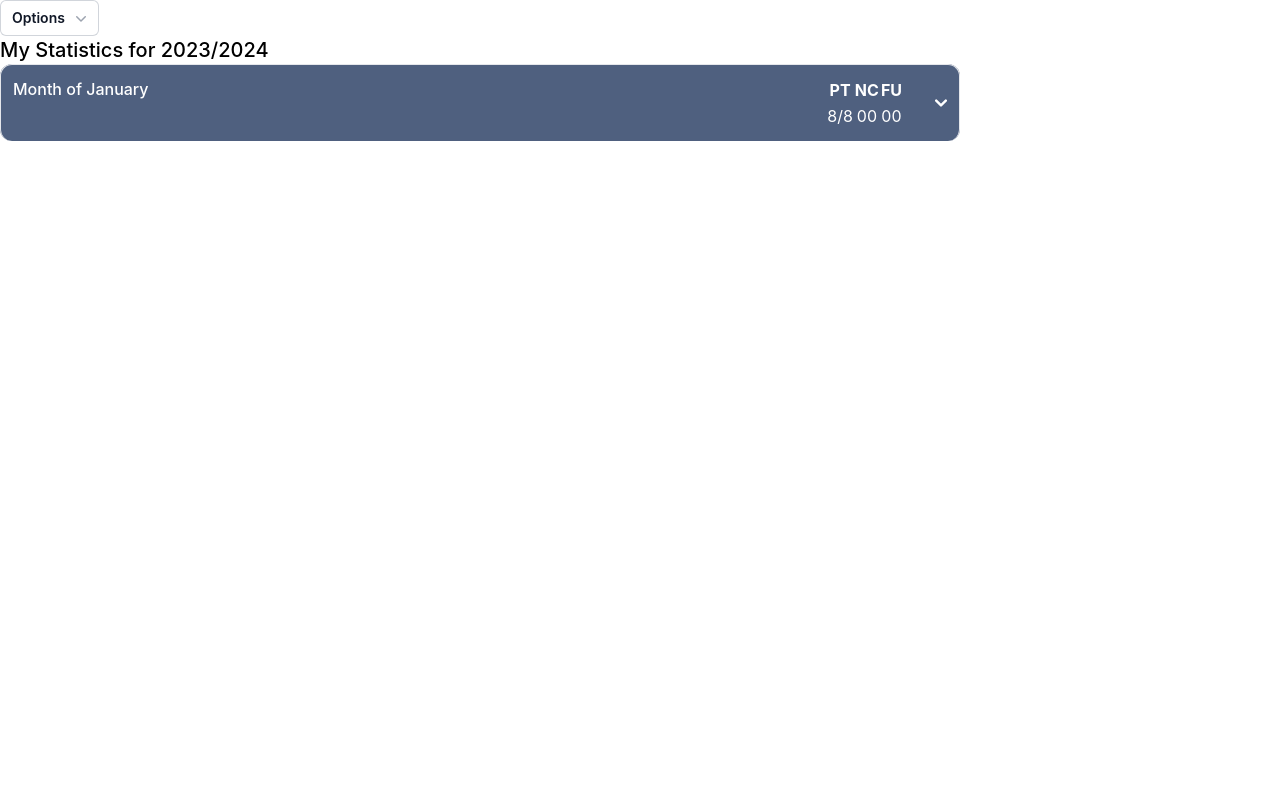
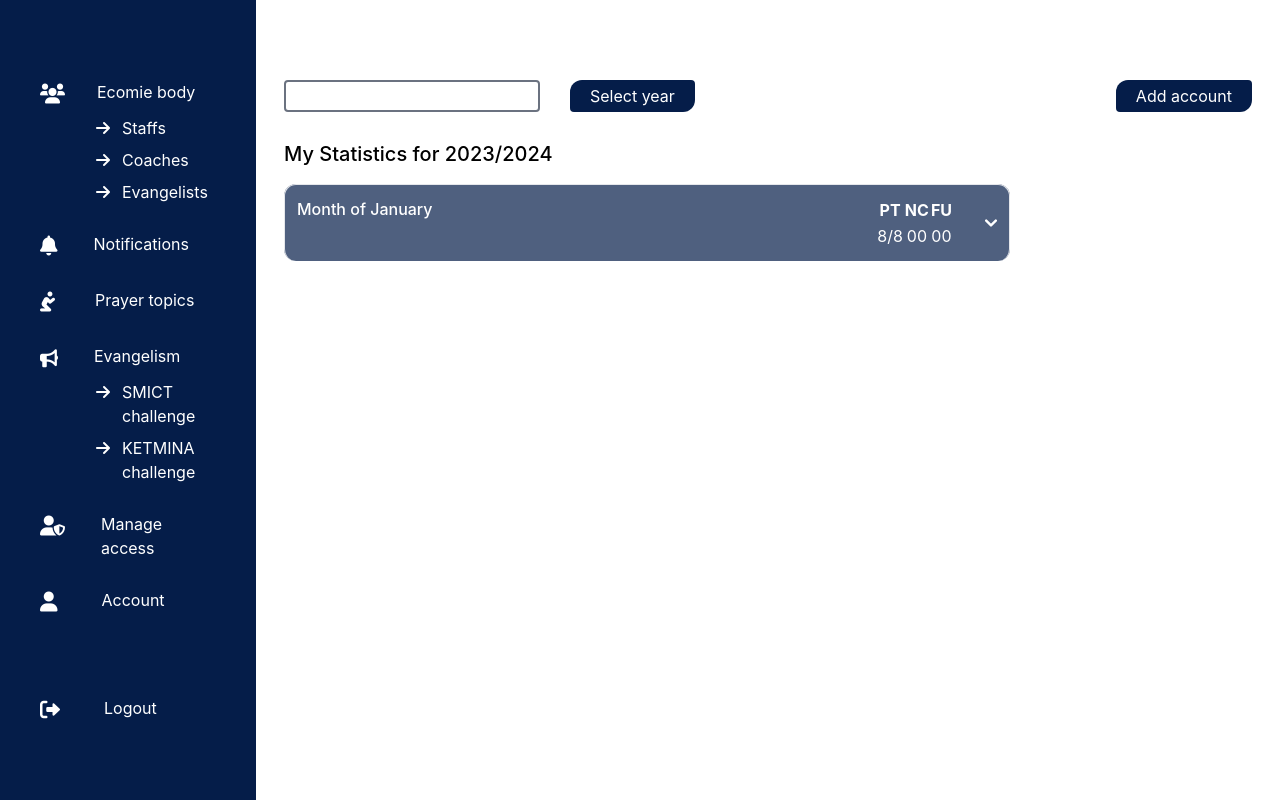
Before and after one commit to develope-with-me/ecomie-web, a React (Create React App) app: page /ui/statistics in a window 1280 px wide. Built offline with nearby package versions, Linux system fonts and the light colour scheme.

Commit message:
fix: code review and few updates.

```diff
--- a/src/component/dashboard/HeadDashboard.tsx
+++ b/src/component/dashboard/HeadDashboard.tsx
@@ -1,26 +1,27 @@
 import React from 'react'
 import Button from '../component UI/Button';
-interface HeadDashboardProps{
-    leftButtonProps:{
-            title:string;
+
+interface HeadDashboardProps {
+    selectButtonProps?: {
+        title?: string;
         onClick: () => void;
     };
-        rightButtonProps:{
-            title:string;
+    addModalButtonProps?: {
+        title?: string;
         onClick: () => void;
     };
 };
-const HeadDashboard: React.FC<HeadDashboardProps>  = ({leftButtonProps, rightButtonProps }) => {
+const HeadDashboard: React.FC<HeadDashboardProps> = ({selectButtonProps, addModalButtonProps}) => {
 
 
     return (
         <div>
             <div className='flex justify-between '>
-      <div className='flex gap-[60px]'>
-         <input  type="text" className='w-64 border-2 border-gray-500 '/>
-          <Button title={leftButtonProps.title} onClick={leftButtonProps.onClick} />
+                <div className='flex gap-[30px]'>
+                    <input type="text" className='w-64 border-2 rounded border-gray-500 '/>
+                    <Button title={selectButtonProps?.title || ''} onClick={selectButtonProps?.onClick}/>
                 </div>
-      <Button title={rightButtonProps.title} onClick={rightButtonProps.onClick} />
+                <Button title={addModalButtonProps?.title || ''} onClick={addModalButtonProps?.onClick}/>
             </div>
         </div>
     )
--- a/src/pages/Admin/Ecomist-page/Ecomist-adminPage.tsx
+++ b/src/pages/Admin/Ecomist-page/Ecomist-adminPage.tsx
@@ -1,4 +1,4 @@
-import React, { useState } from 'react'
+import React, {useState} from 'react'
 import EcomistForm from '../../../component/dashboard/form/EcomistForm';
 import Modal from '../../../component/modal/Modal';
 import DashboardWrapper from '../../wrapper-layout/DashboardWrapper';
@@ -7,11 +7,9 @@ import ListEcomist from '../component/ListEcomist';
 
 const EcomistPage: React.FC = () => {
 
-const [openForm, setOpenForm]=useState(false);
+    const [openForm, setOpenForm] = useState(false);
     const [editIndex, setEditIndex] = useState<number | null>(null);
     const [data, setData] = useState<Array<{ [key: string]: string }>>([]);
-
-
 
 
     const handleLeftButtonClick = () => {
@@ -22,7 +20,7 @@ const [data, setData] = useState<Array<{ [key: string]: string }>>([]);
         setOpenForm(!openForm);
     };
 
-      const closeForm =()=>{
+    const closeForm = () => {
         setOpenForm(false);
         setEditIndex(null);
     }
@@ -49,11 +47,11 @@ const [data, setData] = useState<Array<{ [key: string]: string }>>([]);
         setData(updatedData);
     };
 
-const leftButtonProps={
+    const selectButtonProps = {
         title: 'search by name',
         onClick: handleLeftButtonClick,
     }
-const rightButtonProps={
+    const addModalButtonProps = {
         title: 'Add account',
         onClick: handleAddFormEcomist,
     }
@@ -61,13 +59,10 @@ const rightButtonProps={
 
     return (
 
-      <DashboardWrapper leftButtonProps={leftButtonProps} rightButtonProps={rightButtonProps}>
-
-
-
-<div className={`overlay-menu ${openForm ?'block':'hidden'}`} >
-<Modal onClose={closeForm} >
-   <div className='' >
+        <DashboardWrapper selectButtonProps={selectButtonProps} addModalButtonProps={addModalButtonProps}>
+            <div className={`overlay-menu ${openForm ? 'block' : 'hidden'}`}>
+                <Modal onClose={closeForm}>
+                    <div className=''>
                         <EcomistForm
                             onSubmit={handleSubmitForm}
                             initialData={editIndex !== null ? data[editIndex] : undefined}
@@ -76,7 +71,7 @@ const rightButtonProps={
                 </Modal>
             </div>
             <div className="mt-6">
-        <ListEcomist data={data} OnEdite={handleEdit} OnDelete={handleDelete} />
+                <ListEcomist data={data} OnEdite={handleEdit} OnDelete={handleDelete}/>
             </div>
         </DashboardWrapper>
 
--- a/src/pages/evangelist-statistics-page/evangelist-statistics-page.tsx
+++ b/src/pages/evangelist-statistics-page/evangelist-statistics-page.tsx
@@ -3,6 +3,7 @@ import { Menu, MenuButton, MenuItem, MenuItems } from '@headlessui/react'
 import { ChevronDownIcon } from '@heroicons/react/20/solid'
 
 import {EvangelistStatisticsPageLogic} from "./evangelist-statistics-page-logic";
+import DashboardWrapper from "../wrapper-layout/DashboardWrapper";
 
 const EvangelistStatisticsPage: React.FC = () => {
     const [activeIndex, setActiveIndex] = useState(1);
@@ -13,65 +14,27 @@ const EvangelistStatisticsPage: React.FC = () => {
     // const { isOpenAccordion, showAccordion} = EvangelistStatisticsPageLogic();
     // let isOpenAccordion = false;
 
+    const handleLeftButtonClick = () => {
+
+    };
+
+    const handleAddFormEcomist = () => {
+
+    };
+
+    const selectButtonProps = {
+        title: 'Select year',
+        onClick: handleLeftButtonClick,
+    }
+    const addModalButtonProps = {
+        title: 'Add account',
+        onClick: handleAddFormEcomist,
+    }
     return (
-        <div className="w-3/4">
-            <div>
-                <Menu as="div" className="relative inline-block text-left">
-                    <div>
-                        <MenuButton className="inline-flex w-full justify-center gap-x-1.5 rounded-md bg-white px-3 py-2 text-sm font-semibold text-gray-900 ring-1 shadow-xs ring-gray-300 ring-inset hover:bg-gray-50">
-                            Options
-                            <ChevronDownIcon aria-hidden="true" className="-mr-1 size-5 text-gray-400" />
-                        </MenuButton>
-                    </div>
-
-                    <MenuItems
-                        transition
-                        className="absolute right-0 z-10 mt-2 w-56 origin-top-right rounded-md bg-white ring-1 shadow-lg ring-black/5 transition focus:outline-hidden data-closed:scale-95 data-closed:transform data-closed:opacity-0 data-enter:duration-100 data-enter:ease-out data-leave:duration-75 data-leave:ease-in"
-                    >
-                        <div className="py-1">
-                            <MenuItem>
-                                <a
-                                    href="#"
-                                    className="block px-4 py-2 text-sm text-gray-700 data-focus:bg-gray-100 data-focus:text-gray-900 data-focus:outline-hidden"
-                                >
-                                    Account settings
-                                </a>
-                            </MenuItem>
-                            <MenuItem>
-                                <a
-                                    href="#"
-                                    className="block px-4 py-2 text-sm text-gray-700 data-focus:bg-gray-100 data-focus:text-gray-900 data-focus:outline-hidden"
-                                >
-                                    Support
-                                </a>
-                            </MenuItem>
-                            <MenuItem>
-                                <a
-                                    href="#"
-                                    className="block px-4 py-2 text-sm text-gray-700 data-focus:bg-gray-100 data-focus:text-gray-900 data-focus:outline-hidden"
-                                >
-                                    License
-                                </a>
-                            </MenuItem>
-                            <form action="#" method="POST">
-                                <MenuItem>
-                                    <button
-                                        type="submit"
-                                        className="block w-full px-4 py-2 text-left text-sm text-gray-700 data-focus:bg-gray-100 data-focus:text-gray-900 data-focus:outline-hidden"
-                                    >
-                                        Sign out
-                                    </button>
-                                </MenuItem>
-                            </form>
-                        </div>
-                    </MenuItems>
-                </Menu>
-                <div>
-
-                </div>
-            </div>
-            <h5 className="text-xl font-medium">My Statistics for 2023/2024</h5>
-            <div id="accordion-collapse" data-accordion="collapse" className="bg-customBlue/70 rounded-xl"
+        <DashboardWrapper selectButtonProps={selectButtonProps} addModalButtonProps={addModalButtonProps}>
+            <div className="w-3/4">
+            <h5 className="text-xl pt-7 font-medium">My Statistics for 2023/2024</h5>
+            <div id="accordion-collapse" data-accordion="collapse" className="bg-customBlue/70 mt-4 rounded-xl"
                  onClick={handleToggle}>
                 <h2 id="accordion-collapse-heading-1">
                     <button type="button"
@@ -169,12 +132,12 @@ const EvangelistStatisticsPage: React.FC = () => {
                         </div>
                     ) : null}
                 </div>
-
             </div>
 
 
         </div>
-    )
+        </DashboardWrapper>
+    );
 };
 
 export default EvangelistStatisticsPage;
--- a/src/pages/wrapper-layout/DashboardWrapper.tsx
+++ b/src/pages/wrapper-layout/DashboardWrapper.tsx
@@ -7,16 +7,16 @@ interface ButtonProps{
     onClick: () => void;
 }
 interface DashboardWrapperProps {
-  leftButtonProps: ButtonProps;
-  rightButtonProps: ButtonProps;
+  selectButtonProps: ButtonProps;
+  addModalButtonProps: ButtonProps;
   children?: React.ReactNode;
 }
 
-const DashboardWrapper: React.FC<DashboardWrapperProps> = ({leftButtonProps, rightButtonProps, children} ) => {
+const DashboardWrapper: React.FC<DashboardWrapperProps> = ({selectButtonProps, addModalButtonProps, children} ) => {
   return (
     <Layout>
     <div className='px-7 py-20'>
-      <HeadDashboard leftButtonProps={leftButtonProps} rightButtonProps={rightButtonProps} />
+      <HeadDashboard selectButtonProps={selectButtonProps} addModalButtonProps={addModalButtonProps} />
       <div>
       {children}
       </div>
```
Lines whose indentation alone changed are shown as unchanged.
